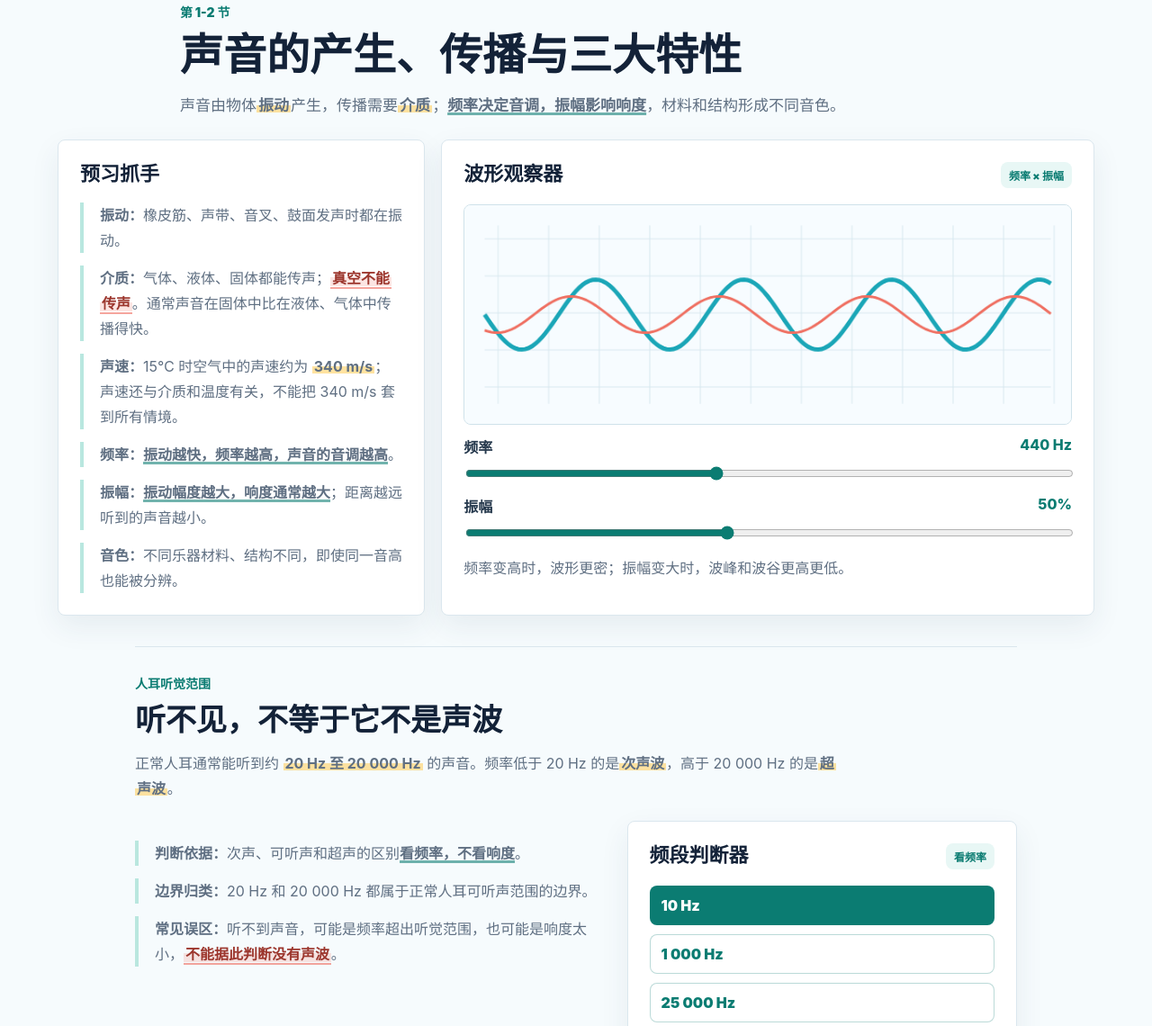
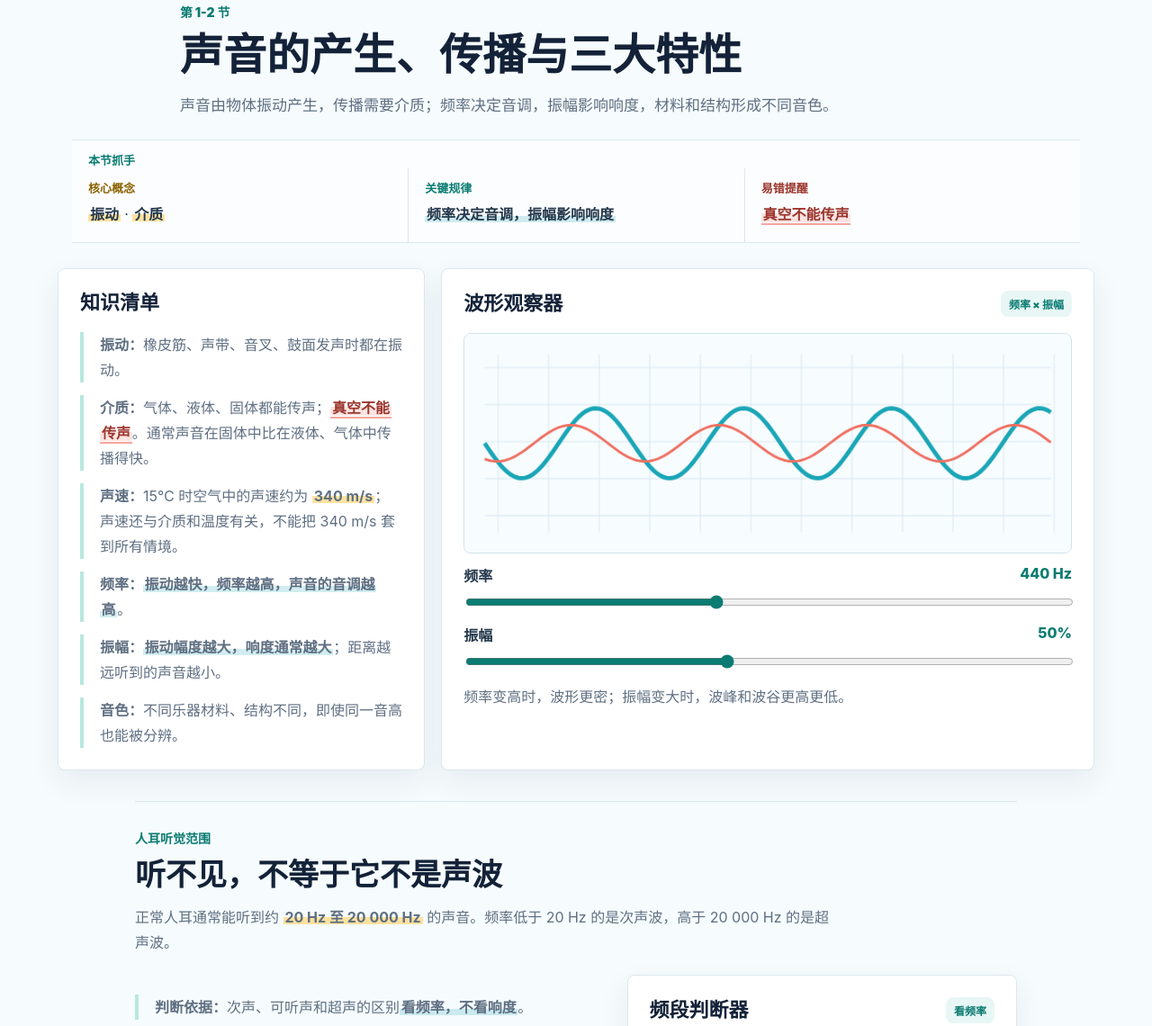
Before and after one commit to Lian-Crasher/GithubPage-2, a plain HTML site: page chapters/chapter2-sound.html in a window 1280 px wide. Shown: the part 794-1934 px from the top of the page at 90% size. Drawn offline with Linux system fonts and the light colour scheme.

Commit message:
Explain keyword emphasis through content cues

```diff
--- a/chapters/chapter2-sound.html
+++ b/chapters/chapter2-sound.html
@@ -6,7 +6,7 @@
     <meta name="description" content="八年级物理声现象预习：理解声音的产生与传播、音调响度音色、声的利用和噪声控制。" />
     <title>第二章 声现象 - 八年级物理预习站</title>
     <link rel="icon" href="../assets/favicon.svg" type="image/svg+xml" />
-    <link rel="stylesheet" href="../styles/main.css?v=17" />
+    <link rel="stylesheet" href="../styles/main.css?v=18" />
   </head>
   <body data-page="sound">
     <header class="topbar">
@@ -40,17 +40,34 @@
         <div class="section-head compact">
           <p class="eyebrow">第 1-2 节</p>
           <h2 id="sound-origin-title">声音的产生、传播与三大特性</h2>
-          <p>声音由物体<mark class="key-term">振动</mark>产生，传播需要<mark class="key-term">介质</mark>；<span class="key-rule">频率决定音调，振幅影响响度</span>，材料和结构形成不同音色。</p>
+          <p>声音由物体振动产生，传播需要介质；频率决定音调，振幅影响响度，材料和结构形成不同音色。</p>
+        </div>
+        <div class="focus-guide" aria-labelledby="sound-focus-guide-title">
+          <p class="focus-guide-title" id="sound-focus-guide-title">本节抓手</p>
+          <dl class="focus-guide-list">
+            <div class="focus-guide-item" data-focus-type="term">
+              <dt>核心概念</dt>
+              <dd><mark class="key-term">振动</mark><span aria-hidden="true"> · </span><mark class="key-term">介质</mark></dd>
+            </div>
+            <div class="focus-guide-item" data-focus-type="rule">
+              <dt>关键规律</dt>
+              <dd><strong class="key-rule">频率决定音调，振幅影响响度</strong></dd>
+            </div>
+            <div class="focus-guide-item" data-focus-type="caution">
+              <dt>易错提醒</dt>
+              <dd><strong class="key-caution">真空不能传声</strong></dd>
+            </div>
+          </dl>
         </div>
         <div class="sound-grid">
           <div class="knowledge-panel">
-            <h3>预习抓手</h3>
+            <h3>知识清单</h3>
             <ul class="clean-list">
               <li><strong>振动：</strong>橡皮筋、声带、音叉、鼓面发声时都在振动。</li>
-              <li><strong>介质：</strong>气体、液体、固体都能传声；<span class="key-caution">真空不能传声</span>。通常声音在固体中比在液体、气体中传播得快。</li>
+              <li><strong>介质：</strong>气体、液体、固体都能传声；<strong class="key-caution">真空不能传声</strong>。通常声音在固体中比在液体、气体中传播得快。</li>
               <li><strong>声速：</strong>15℃ 时空气中的声速约为 <mark class="key-term">340 m/s</mark>；声速还与介质和温度有关，不能把 340 m/s 套到所有情境。</li>
-              <li><strong>频率：</strong><span class="key-rule">振动越快，频率越高，声音的音调越高</span>。</li>
-              <li><strong>振幅：</strong><span class="key-rule">振动幅度越大，响度通常越大</span>；距离越远听到的声音越小。</li>
+              <li><strong>频率：</strong><strong class="key-rule">振动越快，频率越高，声音的音调越高</strong>。</li>
+              <li><strong>振幅：</strong><strong class="key-rule">振动幅度越大，响度通常越大</strong>；距离越远听到的声音越小。</li>
               <li><strong>音色：</strong>不同乐器材料、结构不同，即使同一音高也能被分辨。</li>
             </ul>
           </div>
@@ -77,14 +94,14 @@
           <div class="concept-module-head">
             <p class="eyebrow">人耳听觉范围</p>
             <h3>听不见，不等于它不是声波</h3>
-            <p>正常人耳通常能听到约 <mark class="key-term">20 Hz 至 20 000 Hz</mark> 的声音。频率低于 20 Hz 的是<mark class="key-term">次声波</mark>，高于 20 000 Hz 的是<mark class="key-term">超声波</mark>。</p>
+            <p>正常人耳通常能听到约 <mark class="key-term">20 Hz 至 20 000 Hz</mark> 的声音。频率低于 20 Hz 的是次声波，高于 20 000 Hz 的是超声波。</p>
           </div>
           <div class="concept-grid">
             <div class="concept-copy">
               <ul class="clean-list">
-                <li><strong>判断依据：</strong>次声、可听声和超声的区别<span class="key-rule">看频率，不看响度</span>。</li>
+                <li><strong>判断依据：</strong>次声、可听声和超声的区别<strong class="key-rule">看频率，不看响度</strong>。</li>
                 <li><strong>边界归类：</strong>20 Hz 和 20 000 Hz 都属于正常人耳可听声范围的边界。</li>
-                <li><strong>常见误区：</strong>听不到声音，可能是频率超出听觉范围，也可能是响度太小，<span class="key-caution">不能据此判断没有声波</span>。</li>
+                <li><strong>常见误区：</strong>听不到声音，可能是频率超出听觉范围，也可能是响度太小，<strong class="key-caution">不能据此判断没有声波</strong>。</li>
               </ul>
             </div>
             <div class="interactive-panel compact-tool">
@@ -107,7 +124,7 @@
         <div class="section-head compact">
           <p class="eyebrow">第 3-5 节</p>
           <h2 id="sound-use-title">声可以传递信息，也可以传递能量</h2>
-          <p>蝙蝠、倒车雷达、声呐、B 超利用回声和反射<mark class="key-term">获得信息</mark>；超声清洗和碎石说明声波也能<mark class="key-term">传递能量</mark>。噪声控制要从<span class="key-rule">声源、传播过程和人耳</span>三个环节入手。</p>
+          <p>蝙蝠、倒车雷达、声呐、B 超利用回声和反射<mark class="key-term">获得信息</mark>；超声清洗和碎石说明声波也能<mark class="key-term">传递能量</mark>。噪声控制要从声源、传播过程和人耳三个环节入手。</p>
         </div>
         <div class="application-grid">
           <article class="app-card">
@@ -123,7 +140,7 @@
           <article class="app-card">
             <span class="app-icon">dB</span>
             <h3>控制噪声</h3>
-            <p>消声器、隔音板、耳罩分别对应<span class="key-rule">防止产生、阻断传播、防止入耳</span>。</p>
+            <p>消声器、隔音板、耳罩分别对应<strong class="key-rule">防止产生、阻断传播、防止入耳</strong>。</p>
           </article>
         </div>
         <div class="two-column sound-tools">
--- a/styles/main.css
+++ b/styles/main.css
@@ -538,11 +538,15 @@ section {
 }
 
 .key-rule {
-  text-decoration-line: underline;
-  text-decoration-color: rgba(11, 124, 114, 0.58);
-  text-decoration-thickness: 0.16em;
-  text-decoration-skip-ink: none;
-  text-underline-offset: 0.14em;
+  padding: 0 0.1em;
+  color: inherit;
+  background: linear-gradient(
+    180deg,
+    transparent 58%,
+    rgba(26, 166, 183, 0.2) 58%,
+    rgba(26, 166, 183, 0.2) 94%,
+    transparent 94%
+  );
 }
 
 .key-caution {
@@ -556,6 +560,63 @@ section {
     transparent 94%
   );
   border-bottom: 2px solid rgba(239, 111, 97, 0.62);
+}
+
+.focus-guide {
+  width: min(1120px, 100%);
+  margin: 0 auto 28px;
+  background: rgba(255, 255, 255, 0.58);
+  border-top: 1px solid var(--line);
+  border-bottom: 1px solid var(--line);
+}
+
+.focus-guide-title {
+  margin: 0;
+  padding: 12px 18px 0;
+  color: var(--teal);
+  font-size: 13px;
+  font-weight: 900;
+}
+
+.focus-guide-list {
+  display: grid;
+  grid-template-columns: repeat(3, minmax(0, 1fr));
+  margin: 0;
+}
+
+.focus-guide-item {
+  min-width: 0;
+  padding: 12px 18px 18px;
+}
+
+.focus-guide-item + .focus-guide-item {
+  border-left: 1px solid var(--line);
+}
+
+.focus-guide-item dt {
+  margin-bottom: 7px;
+  color: var(--muted);
+  font-size: 13px;
+  font-weight: 900;
+}
+
+.focus-guide-item dd {
+  margin: 0;
+  color: #26394d;
+  font-size: 16px;
+  line-height: 1.65;
+}
+
+.focus-guide-item[data-focus-type="term"] dt {
+  color: #8a6200;
+}
+
+.focus-guide-item[data-focus-type="rule"] dt {
+  color: var(--teal);
+}
+
+.focus-guide-item[data-focus-type="caution"] dt {
+  color: #9c362d;
 }
 
 .ruler-demo {
@@ -3259,6 +3320,15 @@ th {
     gap: 8px;
   }
 
+  .focus-guide-list {
+    grid-template-columns: 1fr;
+  }
+
+  .focus-guide-item + .focus-guide-item {
+    border-top: 1px solid var(--line);
+    border-left: 0;
+  }
+
   .quest-card,
   .quiz-card,
   .app-card,
```
